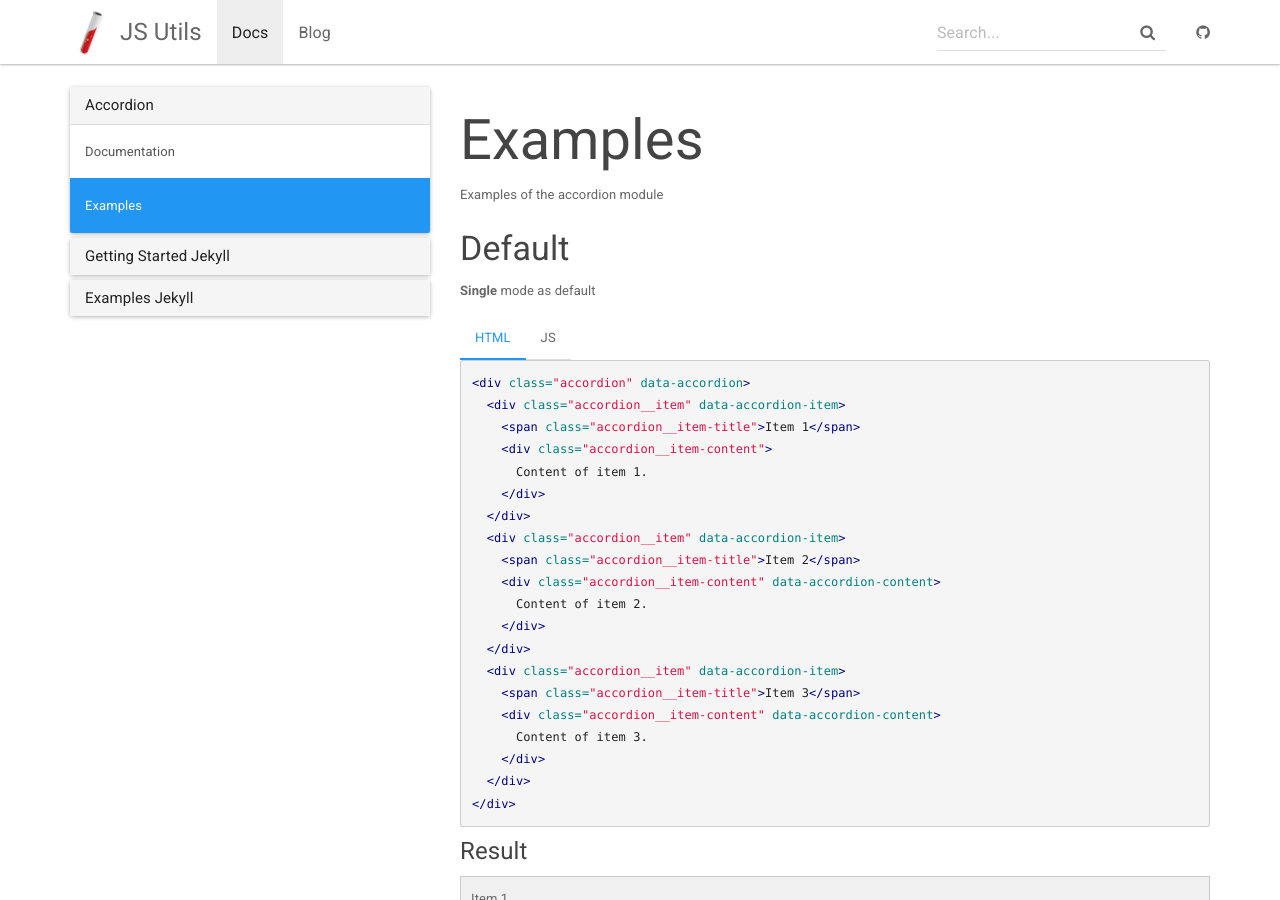
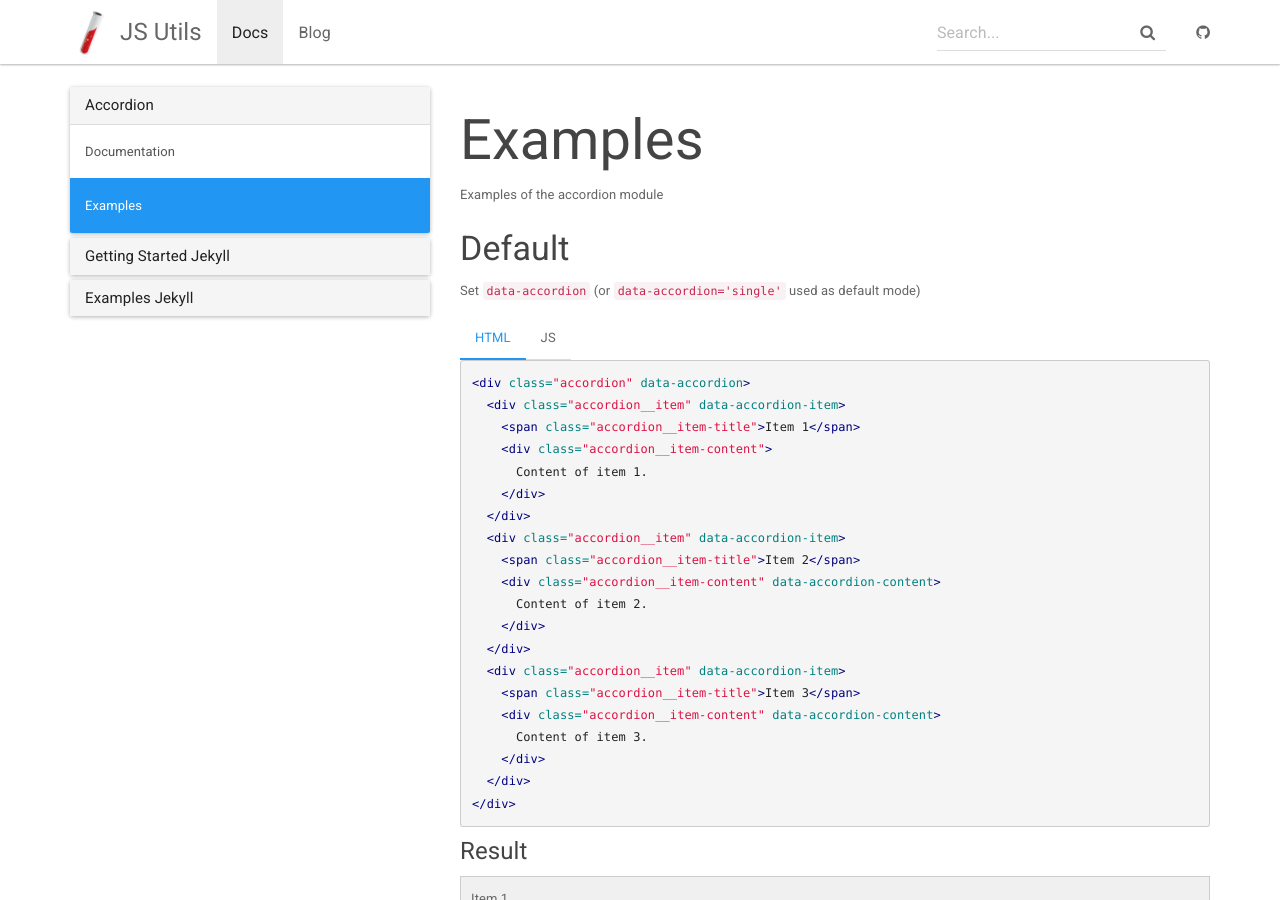
Before and after one commit to lukov-io/wskit, a Jekyll site: the page built from site/_docs/examples/accordion.md, in a window 1280 px wide and 900 px high. Built offline with Jekyll 4.4.1, drawn with Linux system fonts in a browser that asks for light colours.

Commit message:
updated accordion example

```diff
--- a/site/_docs/examples/accordion.md
+++ b/site/_docs/examples/accordion.md
@@ -69,7 +69,7 @@ Examples of the accordion module
 </style>
 
 ### Default
-**Single** mode as default
+Set `data-accordion` (or `data-accordion='single'` used as default mode)
 
 <ul class="nav nav-tabs">
   <li class="active">
```
Also changed, not shown: dist/site/docs/accordion/example/index.html, dist/site/feed.xml, dist/site/sitemap.xml, 1 other file.
